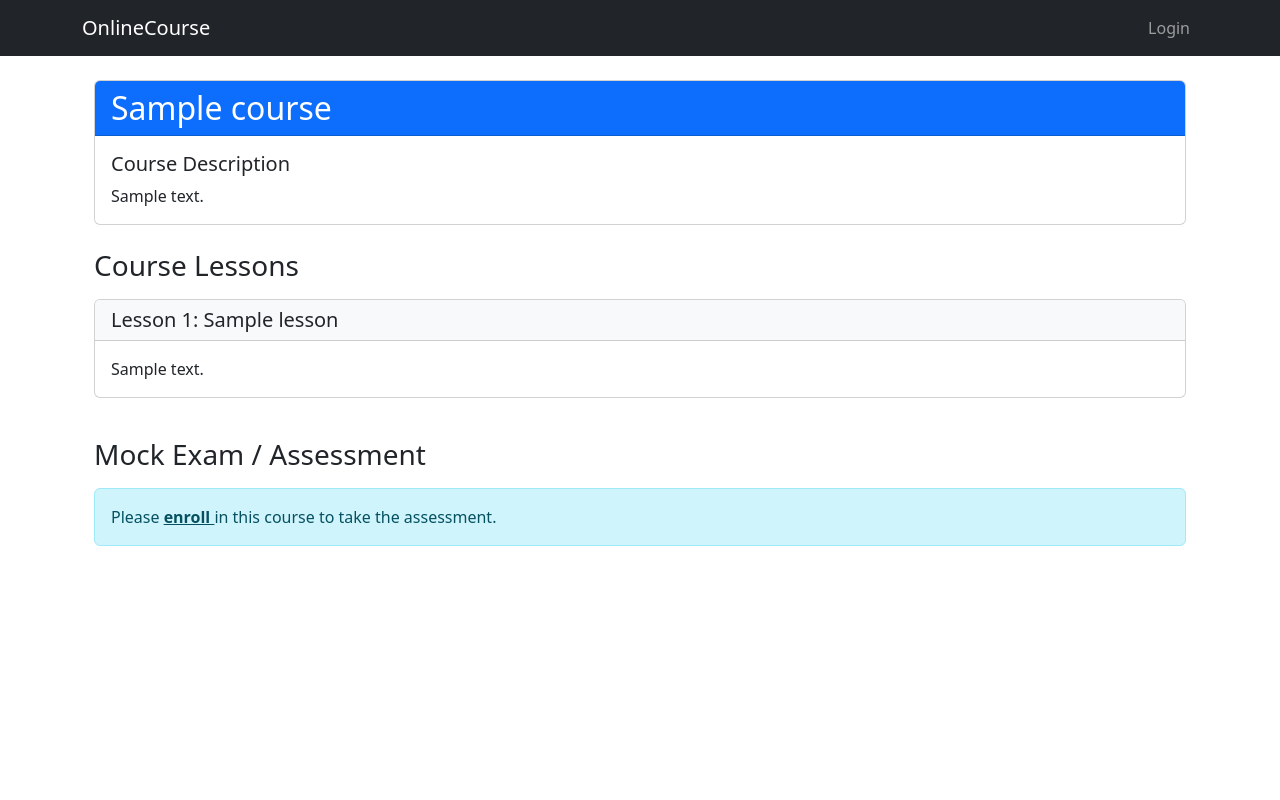
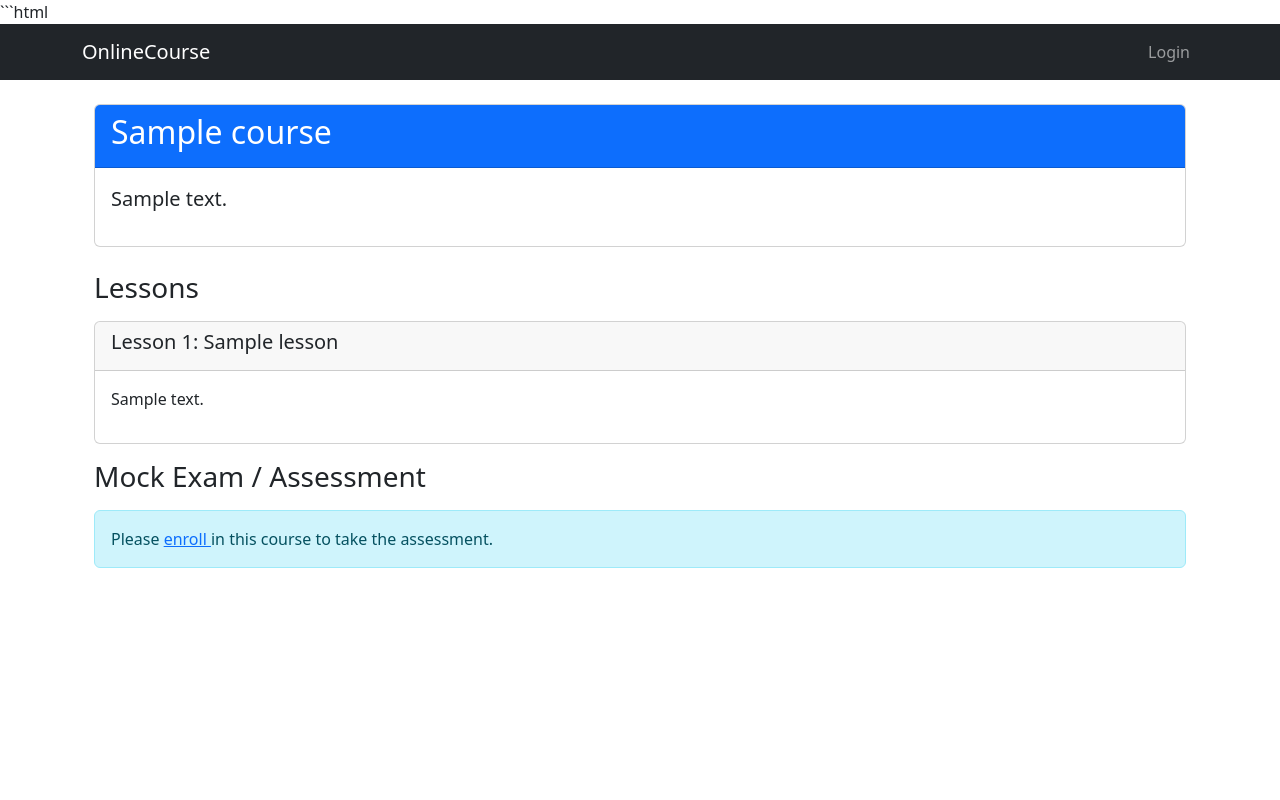
Before and after one commit to Chaitanya031/tfjzl-final-cloud-app-with-database, a Django app: template onlinecourse/templates/onlinecourse/course_details_bootstrap.html in a window 1280 px wide. Run offline with Django 5.2, Linux system fonts and the light colour scheme; the template is opened without the code that fills it: most values are stand-ins (such as "Sample title", 1, 10 or a date in 2020).

Commit message:
Update course_details_bootstrap.html

````diff
--- a/onlinecourse/templates/onlinecourse/course_details_bootstrap.html
+++ b/onlinecourse/templates/onlinecourse/course_details_bootstrap.html
@@ -1,57 +1,50 @@
+```html
 {% extends "onlinecourse/base.html" %}
 
 {% block content %}
-
 <div class="container mt-4">
 
-    <!-- Course Details -->
-    <div class="row mb-4">
+    <div class="row">
         <div class="col-md-12">
-            <div class="card">
+            <div class="card mb-4">
                 <div class="card-header bg-primary text-white">
-                    <h2 class="mb-0">{{ course.name }}</h2>
+                    <h2>{{ course.name }}</h2>
                 </div>
                 <div class="card-body">
-                    <h5 class="card-title">Course Description</h5>
-                    <p class="card-text">{{ course.description }}</p>
+                    <p class="lead">{{ course.description }}</p>
                 </div>
             </div>
         </div>
     </div>
 
-    <!-- Course Lessons -->
-    <div class="row mb-4">
+    <div class="row">
         <div class="col-md-12">
-            <h3 class="mb-3">Course Lessons</h3>
+            <h3 class="mb-3">Lessons</h3>
 
             {% for lesson in lesson_list %}
             <div class="card mb-3">
-                    <div class="card-header bg-light">
-                        <h5 class="mb-0">
+                <div class="card-header">
+                    <h5>
                         Lesson {{ forloop.counter }}: {{ lesson.title }}
                     </h5>
                 </div>
-
                 <div class="card-body">
-                        <p class="card-text">{{ lesson.content }}</p>
+                    <p>{{ lesson.content }}</p>
                 </div>
             </div>
             {% empty %}
-                <div class="alert alert-warning" role="alert">
+            <div class="alert alert-warning">
                 No lessons are available for this course.
             </div>
             {% endfor %}
-
         </div>
     </div>
 
-    <!-- Mock Exam / Assessment -->
-    <div class="row mb-4">
+    <div class="row">
         <div class="col-md-12">
             <h3 class="mb-3">Mock Exam / Assessment</h3>
 
             {% if enrollment %}
-
             <form id="exam_form"
                   action="{% url 'onlinecourse:submit' course.id %}"
                   method="post">
@@ -60,41 +53,33 @@
 
                 {% for question in question_list %}
                 <div class="card mb-3">
-
-                            <div class="card-header bg-light">
-                                <strong>
-                                    Question {{ forloop.counter }}:
-                                </strong>
+                    <div class="card-header">
+                        <strong>Question {{ forloop.counter }}:</strong>
                         {{ question.question_text }}
                     </div>
 
                     <div class="card-body">
                         {% for choice in question.get_choices %}
-                                    <div class="form-check mb-2">
-
+                        <div class="form-check">
                             <input
                                 class="form-check-input"
                                 type="radio"
                                 name="choice_{{ question.id }}"
                                 id="choice{{ choice.id }}"
-                                            value="{{ choice.id }}"
-                                        >
+                                value="{{ choice.id }}">
 
                             <label
                                 class="form-check-label"
-                                            for="choice{{ choice.id }}"
-                                        >
+                                for="choice{{ choice.id }}">
                                 {{ choice.choice_text }}
                             </label>
-
                         </div>
                         {% endfor %}
                     </div>
-
                 </div>
                 {% empty %}
-                        <div class="alert alert-info" role="alert">
-                            No assessment questions are available for this course.
+                <div class="alert alert-info">
+                    No assessment questions are available.
                 </div>
                 {% endfor %}
 
@@ -103,25 +88,20 @@
                     Submit Exam
                 </button>
                 {% endif %}
-
             </form>
 
             {% else %}
-
-                <div class="alert alert-info" role="alert">
+            <div class="alert alert-info">
                 Please
-                    <a href="{% url 'onlinecourse:enroll' course.id %}"
-                       class="alert-link">
+                <a href="{% url 'onlinecourse:enroll' course.id %}">
                     enroll
                 </a>
                 in this course to take the assessment.
             </div>
-
             {% endif %}
-
         </div>
     </div>
 
 </div>
-
 {% endblock %}
+```
````
Lines whose indentation alone changed are shown as unchanged.
